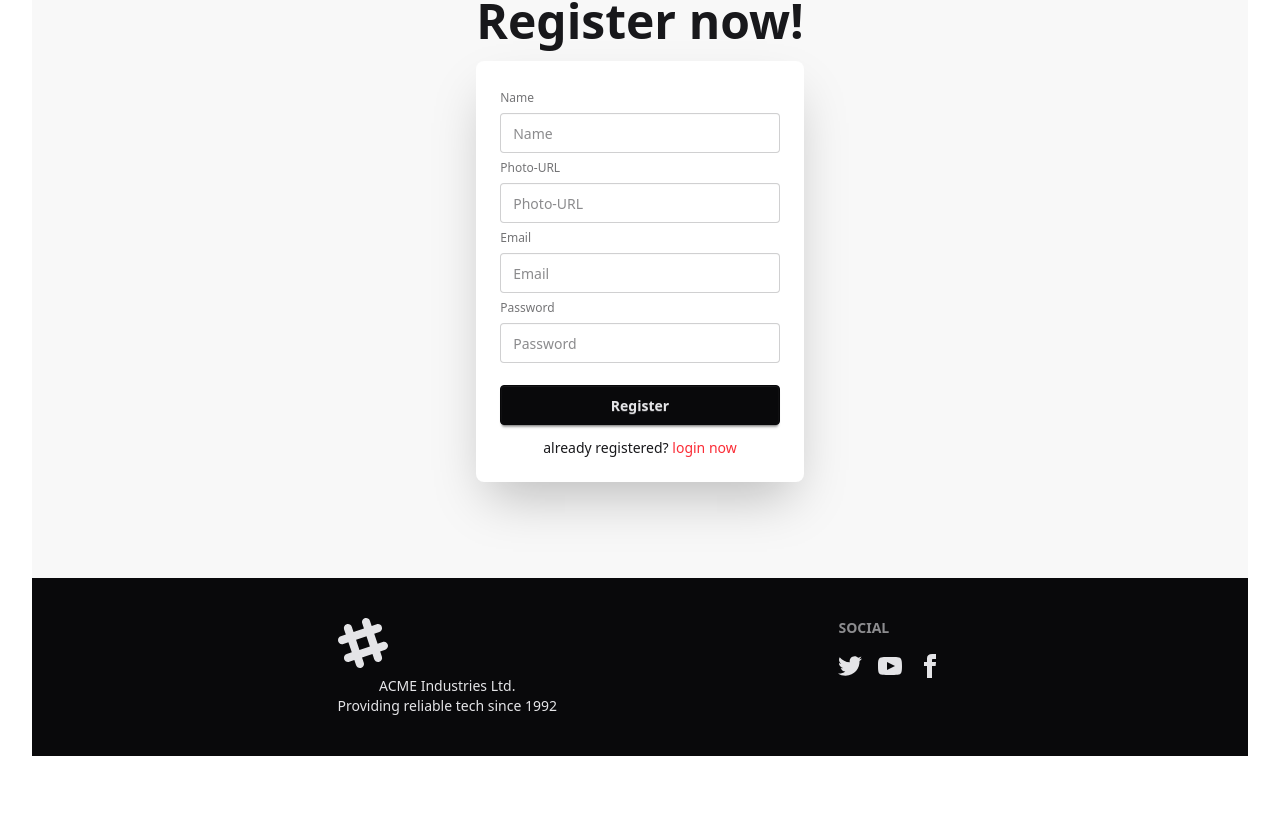
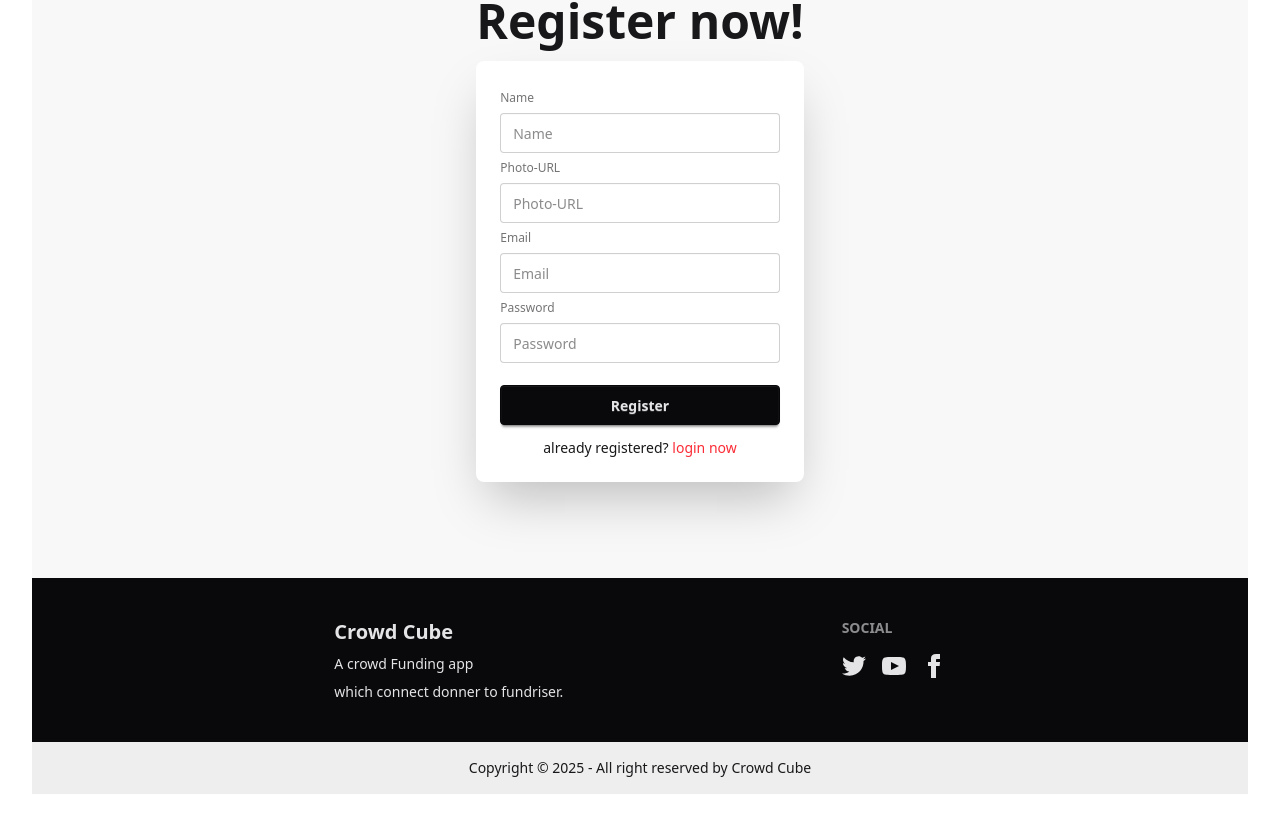
Before and after one commit to ComputerKnowledge/Assignment-10-Client-side, a React app: page /register in a window 1280 px wide. Shown: the part 195-1021 px from the top of the page. Before the commit the page ends 983 px from the top, so only its background shows below. Built offline with nearby package versions, Linux system fonts and the light colour scheme; no server answers; the HTML template or start-up script is replaced by a standard one.

Commit message:
make a little change to the footer

```diff
--- a/src/components/footer/footer.jsx
+++ b/src/components/footer/footer.jsx
@@ -1,23 +1,11 @@
 const Footer = () => {
   return (
+    <footer>
       <footer className="footer flex justify-evenly bg-neutral text-neutral-content p-10">
         <aside>
-        <svg
-          width="50"
-          height="50"
-          viewBox="0 0 24 24"
-          xmlns="http://www.w3.org/2000/svg"
-          fillRule="evenodd"
-          clipRule="evenodd"
-          className="fill-current"
-        >
-          <path d="M22.672 15.226l-2.432.811.841 2.515c.33 1.019-.209 2.127-1.23 2.456-1.15.325-2.148-.321-2.463-1.226l-.84-2.518-5.013 1.677.84 2.517c.391 1.203-.434 2.542-1.831 2.542-.88 0-1.601-.564-1.86-1.314l-.842-2.516-2.431.809c-1.135.328-2.145-.317-2.463-1.229-.329-1.018.211-2.127 1.231-2.456l2.432-.809-1.621-4.823-2.432.808c-1.355.384-2.558-.59-2.558-1.839 0-.817.509-1.582 1.327-1.846l2.433-.809-.842-2.515c-.33-1.02.211-2.129 1.232-2.458 1.02-.329 2.13.209 2.461 1.229l.842 2.515 5.011-1.677-.839-2.517c-.403-1.238.484-2.553 1.843-2.553.819 0 1.585.509 1.85 1.326l.841 2.517 2.431-.81c1.02-.33 2.131.211 2.461 1.229.332 1.018-.21 2.126-1.23 2.456l-2.433.809 1.622 4.823 2.433-.809c1.242-.401 2.557.484 2.557 1.838 0 .819-.51 1.583-1.328 1.847m-8.992-6.428l-5.01 1.675 1.619 4.828 5.011-1.674-1.62-4.829z"></path>
-        </svg>
-        <p>
-          ACME Industries Ltd.
-          <br />
-          Providing reliable tech since 1992
-        </p>
+          <p className="text-xl font-bold"> Crowd Cube</p>
+          <p>A crowd Funding app</p>
+          <p>which connect donner to fundriser.</p>
         </aside>
         <nav>
           <h6 className="footer-title">Social</h6>
@@ -58,6 +46,15 @@ const Footer = () => {
           </div>
         </nav>
       </footer>
+      <footer className="footer footer-center bg-base-300 text-base-content p-4">
+        <aside>
+          <p>
+            Copyright © {new Date().getFullYear()} - All right reserved by Crowd
+            Cube
+          </p>
+        </aside>
+      </footer>
+    </footer>
   );
 };
 
```
Lines whose indentation alone changed are shown as unchanged.
